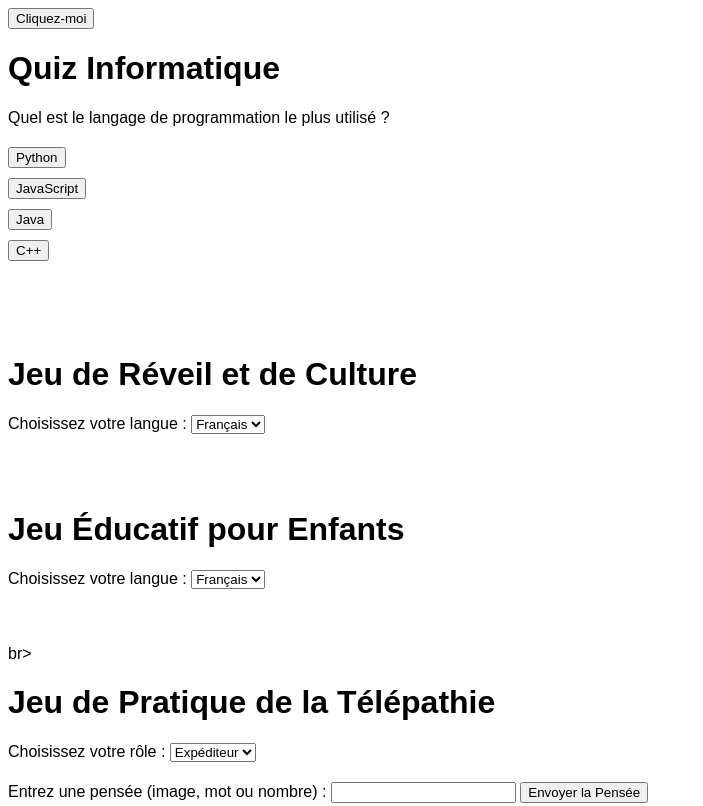
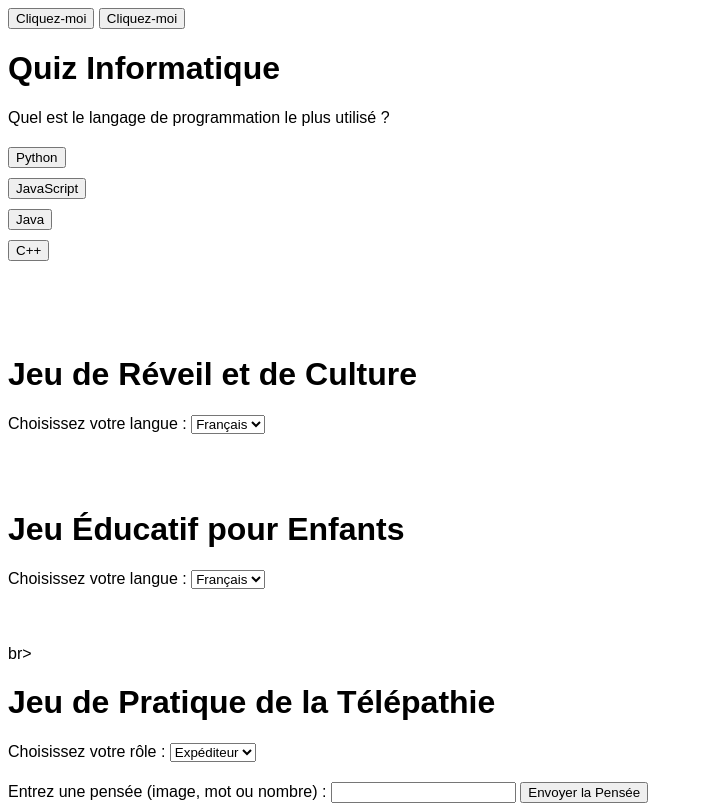
Before and after one commit to nourredine1981/vk, a plain HTML site: page index.html in a window 1280 px wide. Shown: the top 806 px of the page, without its empty margins (0-703 px from the left). Drawn offline with Linux system fonts and the light colour scheme.

Commit message:
Update index.html

```diff
--- a/index.html
+++ b/index.html
@@ -26,7 +26,13 @@
         }
     </style>
 </head>
-<body>  <button onclick="afficherMessage()">Cliquez-moi</button>
+<body> <button onclick="afficherMessage()">Cliquez-moi</button>
+
+    <script>
+        function afficherMessage() {
+            alert("Bonjour, vous avez cliqué sur le bouton !");
+        }
+    </script> <button onclick="afficherMessage()">Cliquez-moi</button>
 
     <script>
         function afficherMessage() {
```
